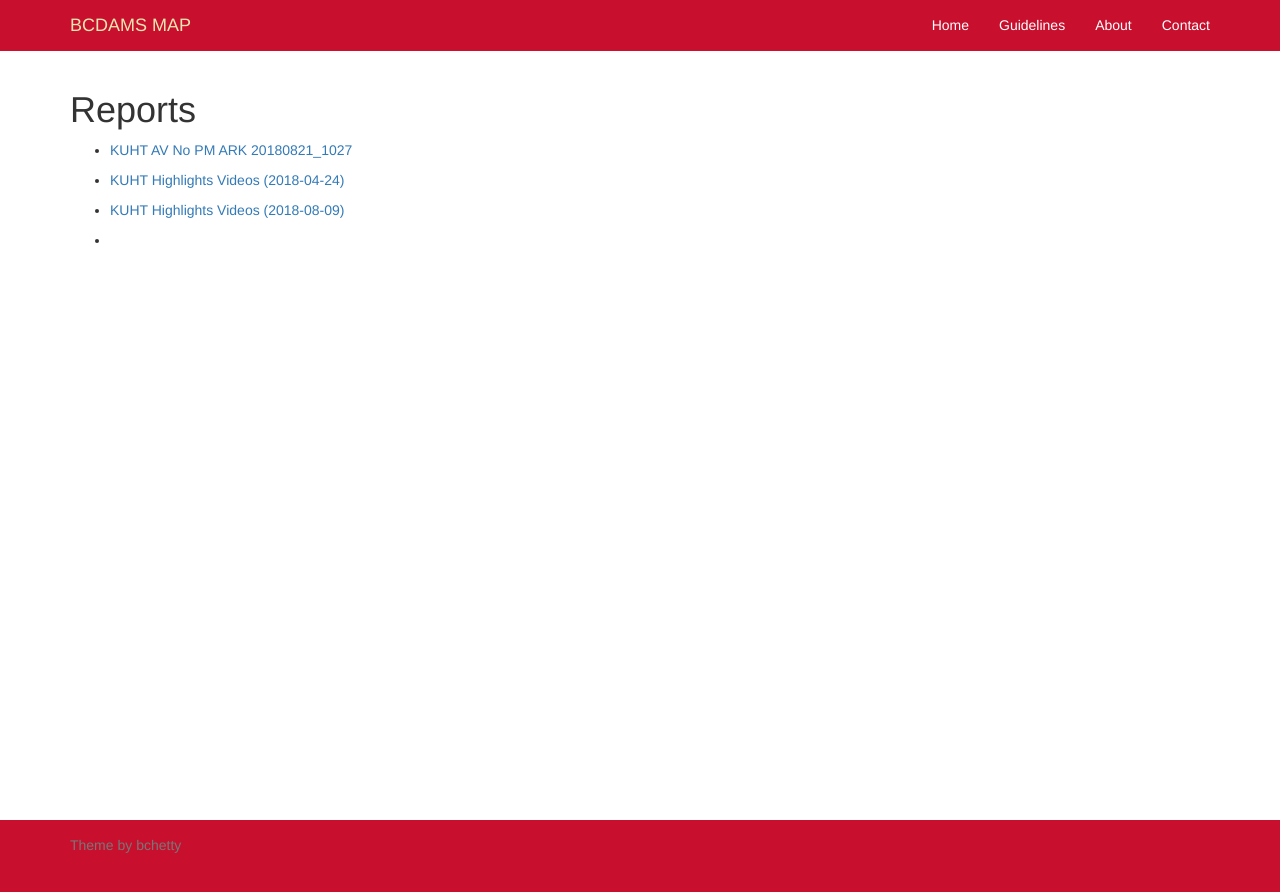
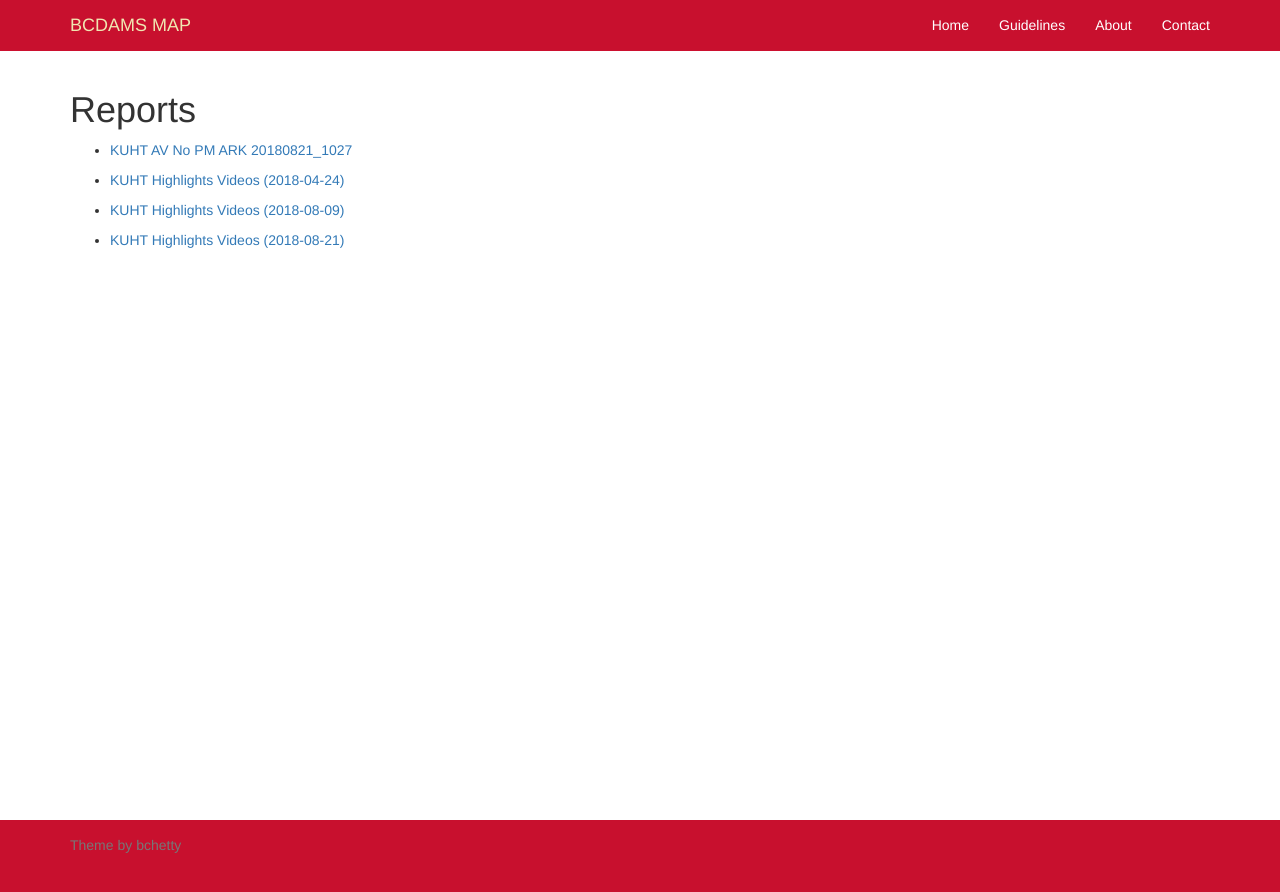
Before and after one commit to uhlibraries-digital/bcdams-map, a Jekyll site: the page built from migration/index.md, in a window 1280 px wide. Shown: the top 892 px of the page. Built offline with Jekyll 4.4.1, drawn with Linux system fonts in a browser that asks for light colours; nearby versions of some CDN libraries; comment, search, counter and statistics services are not loaded.

Commit message:
added label to migration.yml

```diff
--- a/_data/migration.yml
+++ b/_data/migration.yml
@@ -7,5 +7,5 @@
 - label: KUHT Highlights Videos (2018-08-09)
   file: p15195coll38_20180809_1249
 
-- label:
+- label: KUHT Highlights Videos (2018-08-21)
   file: p15195coll38_20180821_1403
```
